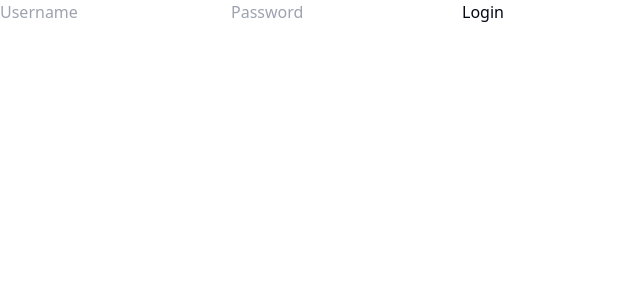
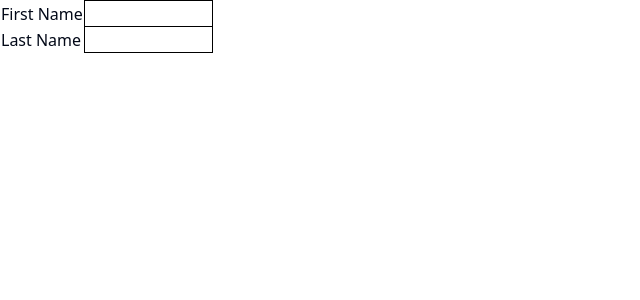
Before and after one commit to Verseler/dailyReact, a React (Vite) app: page / in a window 1280 px wide. Before the commit this address led to /login. Shown: the top 300 px of the page, without its empty margins (0-640 px from the left). Built offline with nearby package versions, Linux system fonts and the light colour scheme.

Commit message:
practice excel cells functionality

```diff
--- a/src/App.jsx
+++ b/src/App.jsx
@@ -1,13 +1,14 @@
 import CV from "./exercises/18-02-2024/CV"
 import TempApp from "./exercises/25-02-2024/SessionInCookies/TempApp"
 import AppDuplicate from "./exercises/25-02-2024/sessionAndCookiesPractice/AppDuplicate"
+import ExcelApp from "./exercises/29-02-2024/ExcelApp"
 
 function App() {
 
 
   return (
     <>
-      <TempApp />
+      <ExcelApp />
     </>
   )
 }
--- /dev/null
+++ b/src/exercises/29-02-2024/ExcelApp.jsx
@@ -0,0 +1,30 @@
+import Cell from "./components/Cell";
+import { useState } from "react";
+
+export default function ExcelApp() {
+  const [cellsValue, setCellsValue] = useState(["", ""]);
+
+  const handleCellValueChange = (e) => {
+    const index = e.target.getAttribute('data-cell-id');
+    const newCellsValue = [...cellsValue]
+    newCellsValue[index] = e.target.value;
+    setCellsValue(newCellsValue)
+  }
+
+  return(
+    <>
+      <table>
+        <tbody>
+          <tr>
+            <td>First Name</td>
+            <td className="w-32 h-6 border border-black"><Cell cellValue={cellsValue[0]} dataCellId={"0"} onChange={handleCellValueChange} /></td>
+          </tr>
+          <tr>
+            <td>Last Name</td>
+            <td className="w-32 h-6 border border-black"><Cell cellValue={cellsValue[1]} dataCellId={"1"} onChange={handleCellValueChange} /></td>
+          </tr>
+        </tbody>
+      </table>
+    </>
+  );
+}
--- /dev/null
+++ b/src/exercises/29-02-2024/components/Cell.jsx
@@ -0,0 +1,32 @@
+import { useEffect, useRef, useState } from "react";
+
+export default function Cell(props) {
+  const [isEditMode, setIsEditMode] = useState(false);
+  const inputRef = useRef(null);
+
+  const changeLabelToInput = () => setIsEditMode(true);
+
+  const changeInputToLabel = () => setIsEditMode(false);
+
+  const onClickOutsideInputHandler = (event) => {
+    if (event.target.getAttribute('data-cell-id') != props.dataCellId) {
+      changeInputToLabel();
+    }
+  };
+
+  useEffect(() => {
+    document.addEventListener("click", onClickOutsideInputHandler, true);
+
+    return () => {
+      document.removeEventListener("click", onClickOutsideInputHandler, true);
+    };
+  }, []);
+
+  return isEditMode ? (
+    <input className="w-full h-6" ref={inputRef} data-cell-id={props.dataCellId} value={props.cellValue} onChange={props.onChange} />
+  ) : (
+    <div className="w-full h-full" data-cell-id={props.dataCellId} onClick={changeLabelToInput}>
+      {props.cellValue}
+    </div>
+  );
+}
```
